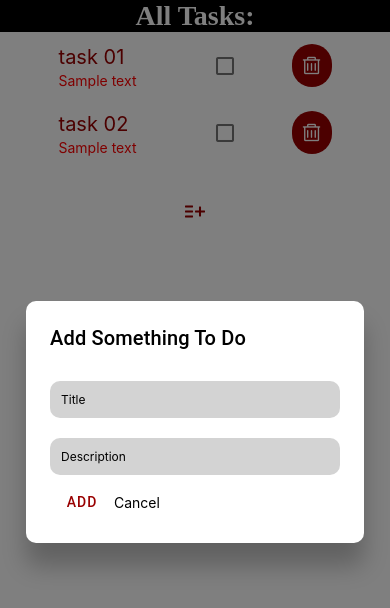
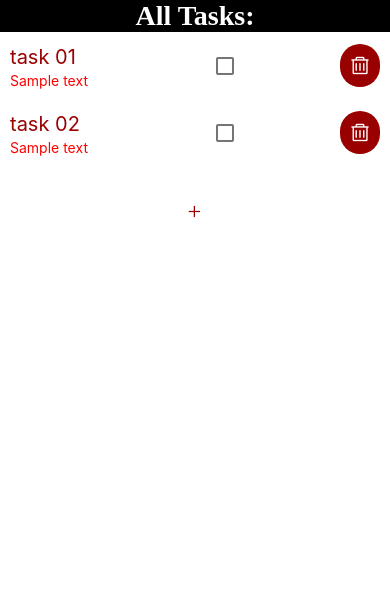
Before and after one commit to shahzaibansari123/Shezi-ReactNativeApp-ToDoList-DailyGoals, a React Native app in the folder todoapp/: screen /home in a window 390 px wide. Shown: the top 608 px of the page. Built offline with nearby package versions, Linux system fonts and the light colour scheme.

Commit message:
work complete

```diff
--- a/todoapp/components/Task.jsx
+++ b/todoapp/components/Task.jsx
@@ -19,7 +19,7 @@ const Task = ({ title, description, status, taskId }) => {
       <Text style={styles.taskTitle}>{title}</Text>
       <Text style={styles.taskDescription}>{description}</Text>
       </View>
-      <Checkbox onPress={handleCompleted}  status={completed ? "checked" : "unchecked"} color="#474747"/>
+      <Checkbox style={styles.checkbox} onPress={handleCompleted}  status={completed ? "checked" : "unchecked"} color="#474747"/>
       <Icon name="delete" color="#fff"  size={20} style={styles.dltIcon} onPress={handleDelete} />
     </View>
   );
@@ -32,7 +32,7 @@ const styles = StyleSheet.create({
     padding: 10,
     alignItems: "center",
     flexDirection: "row",
-    justifyContent: "space-evenly",
+    justifyContent: "space-between",
   },
 
   taskContainer: {
@@ -54,5 +54,9 @@ const styles = StyleSheet.create({
     padding: 10,
 
 
+  },
+  checkbox:{
+
+
   }
 });
--- a/todoapp/screens/Home.jsx
+++ b/todoapp/screens/Home.jsx
@@ -8,62 +8,70 @@ import {
   TouchableOpacity,
   TextInput,
 } from "react-native";
-import React from "react";
+import React, { useState } from "react";
 import Task from "../components/Task";
-import Icon from "react-native-vector-icons/Entypo";
+import Icon from "react-native-vector-icons/Ionicons";
 import { Button, Dialog } from "react-native-paper";
 // import { useNavigation } from '@react-navigation/native'
 
 const Home = ({ navigation }) => {
+  const [openDialog, setOpenDialog] = useState(false);
   // const navigation= useNavigation()
 
-  const tasks = [{title: "task 01", description: "Sample text", completed: false, _id: "jsdhaskjdhk" },
-  {title: "task 02", description: "Sample text", completed: true, _id: "jssdsdsddhaskjdhk" }];
+  const handleDialog=()=>{
+    setOpenDialog(!openDialog)
+  }
+
+  const tasks = [
+    {
+      title: "task 01",
+      description: "Sample text",
+      completed: false,
+      _id: "jsdhaskjdhk",
+    },
+    {
+      title: "task 02",
+      description: "Sample text",
+      completed: true,
+      _id: "jssdsdsddhaskjdhk",
+    },
+  ];
 
   return (
-    // =======================
-    //    setting status bar height manully as safe area view doesnot work in android
-    //    <StatusBar
-    //     animated={true}
-    //     backgroundColor="#61dafb"
-    //     barStyle='light-content'
-    //     showHideTransition={statusBarTransition}
-    //     hidden={false}
-    //      />
-    //   =======================
-
-    //   <Text onPress={()=> navigation.navigate("login")}>Home</Text>
     <>
       <View style={styles.container}>
         <SafeAreaView>
           <Text style={styles.heading}>All Tasks:</Text>
 
           {tasks.map((item) => (
-          <Task key={item._id} title={item.title} description={item.description} completed={item.completed} taskId={item._id}   />
+            <Task
+              key={item._id}
+              title={item.title}
+              description={item.description}
+              completed={item.completed}
+              taskId={item._id}
+            />
           ))}
+
         </SafeAreaView>
 
-      <TouchableOpacity style={styles.addBtn}>
-        <Icon size={20} name="add-to-list" color="#900"/>
+        <TouchableOpacity style={styles.addBtn} onPress={handleDialog}>
+          <Icon size={20} name="add" color="#900" />
         </TouchableOpacity>
       </View>
-    <Dialog visible={true} style={styles.addDialog}>
+      <Dialog visible={openDialog} style={styles.addDialog}>
         <Dialog.Title>Add Something To Do</Dialog.Title>
         <Dialog.Content>
-        <TextInput style={styles.inputFields} placeholder="Title"/>
-        <TextInput  style={styles.inputFields} placeholder="Description"/>
-        <View style={{flexDirection: "row", alignItems: "center"}}>
-          <Button color="#900">
-            Add
-          </Button>
-          <TouchableOpacity>
+          <TextInput style={styles.inputFields} placeholder="Title" />
+          <TextInput style={styles.inputFields} placeholder="Description" />
+          <View style={{ flexDirection: "row", alignItems: "center" }}>
+            <Button color="#900">Add</Button>
+            <TouchableOpacity onPress={handleDialog}>
               <Text>Cancel</Text>
             </TouchableOpacity>
-
           </View>
         </Dialog.Content>
       </Dialog>
-
     </>
   );
 };
@@ -82,19 +90,18 @@ const styles = StyleSheet.create({
     color: "white",
     backgroundColor: "black",
   },
-  addBtn:{
+  addBtn: {
     backgroundColor: "#fff",
     marginVertical: 20,
     alignItems: "center",
     justifyContent: "center",
     alignSelf: "center",
-    width: 150,
+    width: 50,
     height: 50,
     elevation: 5,
     borderRadius: 100,
-
   },
-  inputFields:{
+  inputFields: {
     borderWidth: 1,
     backgroundColor: "lightgray",
     fontSize: 12,
@@ -103,16 +110,27 @@ const styles = StyleSheet.create({
     borderRadius: 10,
     marginVertical: 10,
     borderColor: "transparent",
+  },
+  addDialog: {
+    borderRadius: 10,
+    // elevation: 30
+  },
+});
+
+export default Home;
 
 
 
-  },
-  addDialog:{
-    borderRadius: 10,
-    // elevation: 30
-  }
 
+// =======================
+//    setting status bar height manully as safe area view doesnot work in android
+//    <StatusBar
+//     animated={true}
+//     backgroundColor="#61dafb"
+//     barStyle='light-content'
+//     showHideTransition={statusBarTransition}
+//     hidden={false}
+//      />
+//   =======================
 
-});
-
-export default Home;
+//   <Text onPress={()=> navigation.navigate("login")}>Home</Text>
```
Lines whose indentation alone changed are shown as unchanged.
